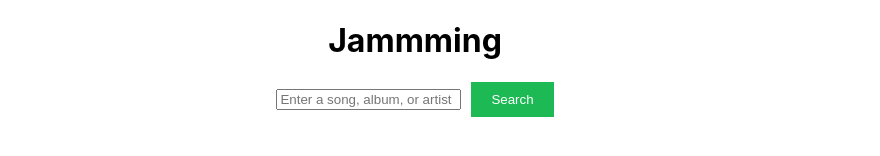
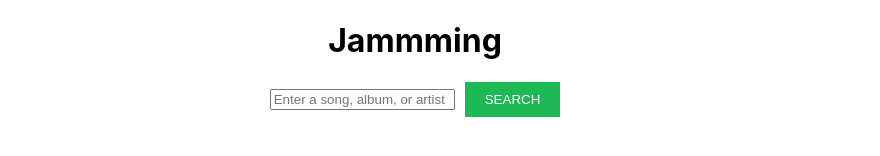
Before and after one commit to makrischaralampos/jammming, a React (Create React App) app: page / in a window 1280 px wide. Shown: the top 156 px of the page, without its empty margins (225-1105 px from the left). Built offline with nearby package versions, Linux system fonts and the light colour scheme; no server answers.

Commit message:
Implement Spotify Search Request

```diff
--- a/src/components/SearchBar/SearchBar.js
+++ b/src/components/SearchBar/SearchBar.js
@@ -1,11 +1,27 @@
-import React from "react";
+import React, { useState } from "react";
 import "./SearchBar.css";
 
-function SearchBar() {
+function SearchBar({ onSearch }) {
+  const [term, setTerm] = useState("");
+
+  const handleTermChange = (event) => {
+    setTerm(event.target.value);
+  };
+
+  const search = () => {
+    onSearch(term);
+  };
+
   return (
     <div className="SearchBar">
-      <input placeholder="Enter a song, album, or artist" />
-      <button className="SearchButton">Search</button>
+      <input
+        placeholder="Enter a song, album, or artist"
+        value={term}
+        onChange={handleTermChange}
+      />
+      <button className="SearchButton" onClick={search}>
+        SEARCH
+      </button>
     </div>
   );
 }
--- a/src/util/Spotify.js
+++ b/src/util/Spotify.js
@@ -1,5 +1,5 @@
 const clientId = process.env.REACT_APP_SPOTIFY_CLIENT_ID;
-const redirectUri = "http://localhost:3000/";
+const redirectUri = "http://localhost:3000";
 let accessToken;
 
 const Spotify = {
@@ -30,11 +30,16 @@ const Spotify = {
 
   search(term) {
     const accessToken = Spotify.getAccessToken();
-    return fetch(`https://api.spotify.com/v1/search?type=track&q=${term}`, {
-      headers: {
-        Authorization: `Bearer ${accessToken}`,
-      },
-    })
+    return fetch(
+      `https://api.spotify.com/v1/search?type=track&q=${encodeURIComponent(
+        term
+      )}`,
+      {
+        headers: {
+          Authorization: `Bearer ${accessToken}`,
+        },
+      }
+    )
       .then((response) => response.json())
       .then((jsonResponse) => {
         if (!jsonResponse.tracks) {
```
